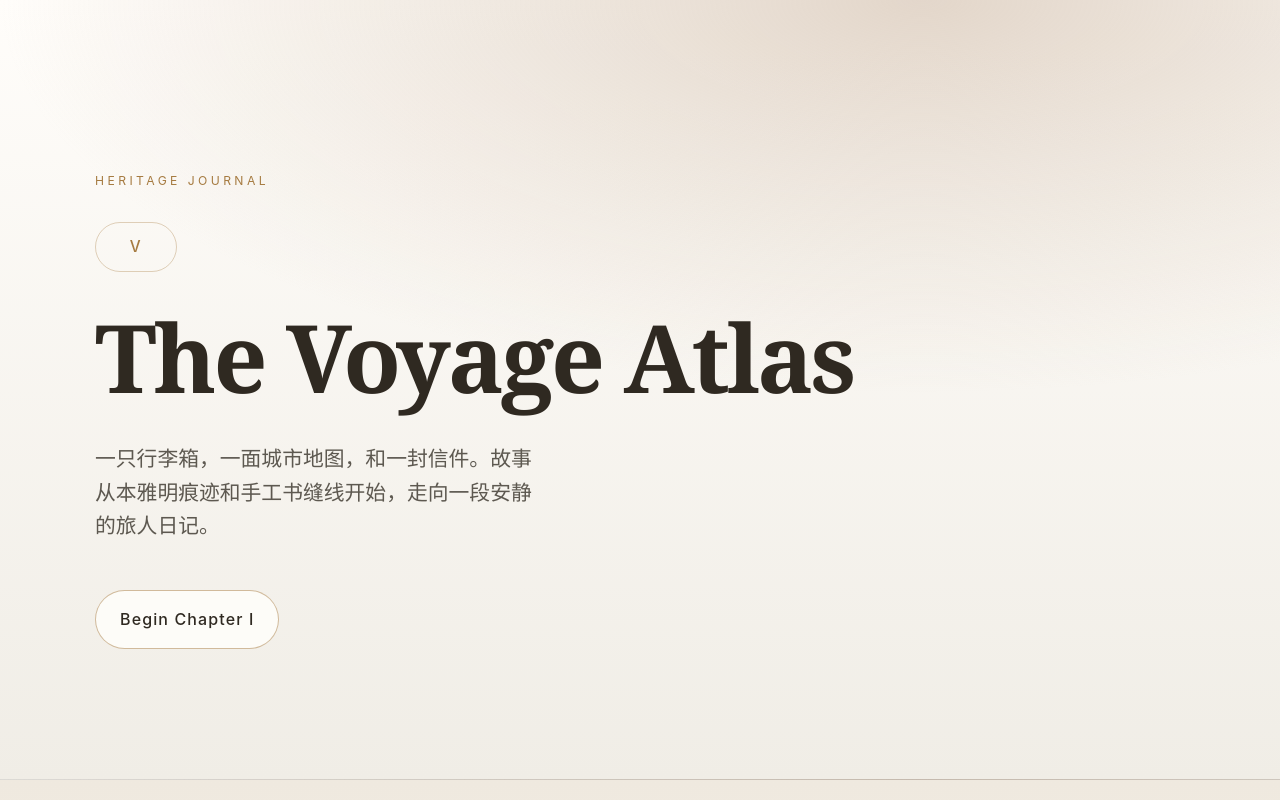
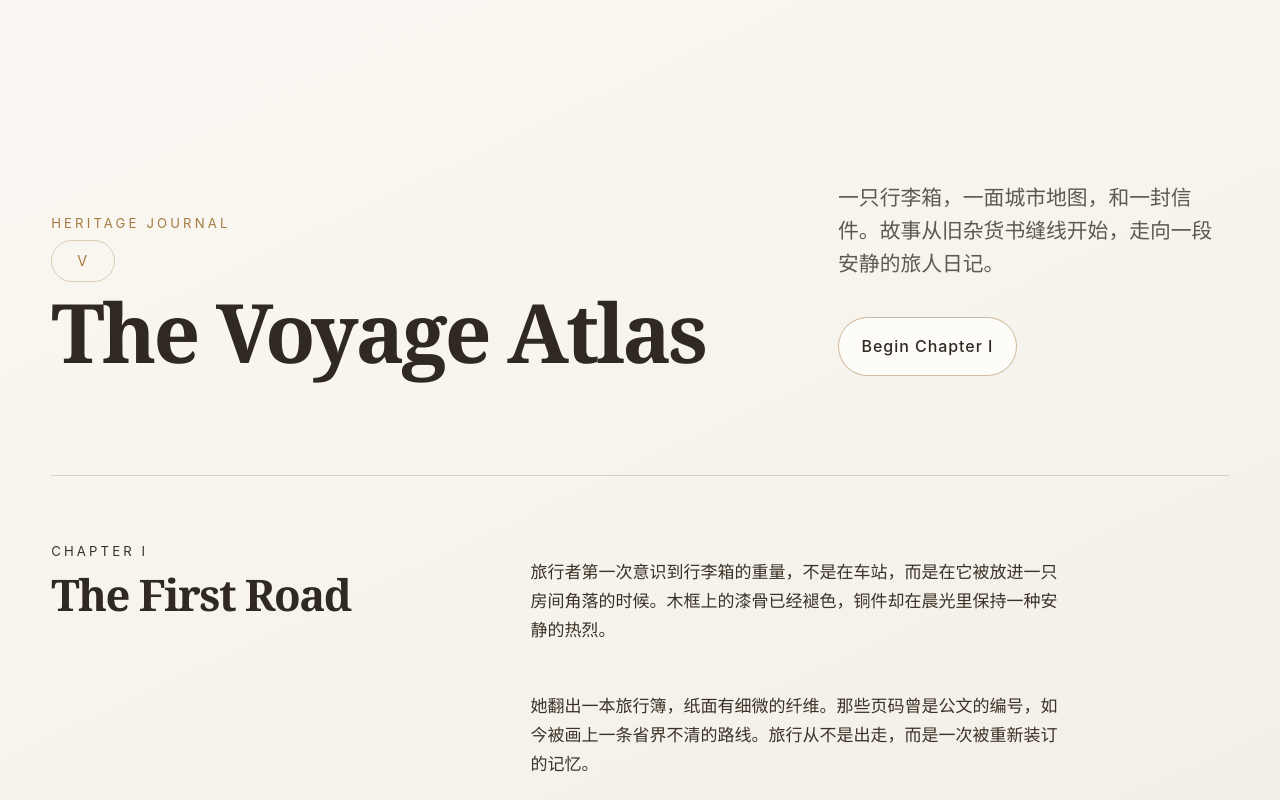
Before and after one commit to zhao6300/skills, a plain HTML site: page examples/story-lv/index.html in a window 1280 px wide. Shown: the top 800 px of the page. Drawn offline with Linux system fonts and the light colour scheme.

Commit message:
polish: align LV story layout

```diff
--- a/examples/story-lv/index.html
+++ b/examples/story-lv/index.html
@@ -9,32 +9,45 @@
   <body>
     <main id="top">
       <header class="hero">
+        <div class="hero-grid">
+          <div class="hero-intro">
             <p class="eyebrow">Heritage Journal</p>
             <div class="mark" aria-hidden="true"><span>V</span></div>
             <h1>The Voyage Atlas</h1>
+          </div>
+          <div class="hero-support">
             <p class="lede">
-          一只行李箱，一面城市地图，和一封信件。故事从本雅明痕迹和手工书缝线开始，走向一段安静的旅人日记。
+              一只行李箱，一面城市地图，和一封信件。故事从旧杂货书缝线开始，走向一段安静的旅人日记。
             </p>
             <a class="cta" href="#chapter-i">Begin Chapter I</a>
+          </div>
+        </div>
       </header>
 
       <section id="chapter-i" class="chapter">
-        <article class="chapter-card">
+        <div class="chapter-grid">
+          <div class="chapter-meta">
             <p class="chapter-label">Chapter I</p>
             <h2>The First Road</h2>
+          </div>
+          <div class="chapter-body">
             <p>
               旅行者第一次意识到行李箱的重量，不是在车站，而是在它被放进一只房间角落的时候。木框上的漆骨已经褪色，铜件却在晨光里保持一种安静的热烈。
             </p>
             <p>
               她翻出一本旅行簿，纸面有细微的纤维。那些页码曾是公文的编号，如今被画上一条省界不清的路线。旅行从不是出走，而是一次被重新装订的记忆。
             </p>
-        </article>
+          </div>
+        </div>
       </section>
 
       <section id="chapter-ii" class="chapter">
-        <article class="chapter-card">
+        <div class="chapter-grid">
+          <div class="chapter-meta">
             <p class="chapter-label">Chapter II</p>
             <h2>The Letter and the Atlas</h2>
+          </div>
+          <div class="chapter-body">
             <p>
               第二天她把一封信从圆花窗塞进阁楼的旧布包。纸上只有四个词：Substance, Rhythm, Rest, Return.
             </p>
@@ -44,17 +57,25 @@
             <p class="blockquote">
               “行囊要有边界，故事也要有边界。没有边界的地方，装不下真正重要的东西。”
             </p>
-        </article>
+          </div>
+        </div>
       </section>
 
       <section id="chapter-iii" class="chapter">
-        <article class="chapter-card">
+        <div class="chapter-grid">
+          <div class="chapter-meta">
             <p class="chapter-label">Chapter III</p>
             <h2>A Quiet Return</h2>
+          </div>
+          <div class="chapter-body">
             <p>
-            城市渐次退后，车站的灯影成为第一层。她把旅行簿合上时，不再急着寻找下一站，而是先合手擦净铜饰上的霜。故事在这里停下，不完全是因为终点，而是因为她终于学会了如何面对安静的重量。
+              城市渐次退后，车站的灯影成为第一层。她把旅行簿合上时，不再急着寻找下一站。
             </p>
-        </article>
+            <p>
+              那只行李箱重新变轻，因为重要的事情已经被读完。故事在这里收尾：他终于学会了如何面对安静的重量。
+            </p>
+          </div>
+        </div>
       </section>
 
       <footer class="site-footer">
--- a/examples/story-lv/styles.css
+++ b/examples/story-lv/styles.css
@@ -12,100 +12,114 @@
 }
 
 * { box-sizing: border-box; }
+
 html { scroll-behavior: smooth; }
+
 body {
   margin: 0;
   color: var(--ink);
   font-family: var(--serif);
   font-size: 17px;
-  line-height: 1.75;
+  line-height: 1.72;
   background: linear-gradient(155deg, #fbf8f3, var(--ivory) 48%, var(--paper));
 }
 
 main {
-  min-height: 100vh;
+  max-inline-size: min(1240px, calc(100% - clamp(48px, 8vw, 160px)));
+  margin-inline: auto;
+  padding-block: clamp(48px, 8vw, 96px) clamp(48px, 8vw, 96px);
   display: grid;
-  grid-template-rows: auto 1fr auto;
+  gap: clamp(28px, 4vw, 72px);
 }
 
 .hero {
-  min-height: min(100svh, 780px);
-  padding: clamp(64px, 12vw, 128px) clamp(28px, 10vw, 95px) clamp(40px, 9vw, 100px);
-  background:
-    radial-gradient(100% 70% at 72% 0%, color-mix(in srgb, var(--wheat) 72%, transparent), transparent 72%),
-    linear-gradient(180deg, #fffdfa, #f0ede6);
+  padding-block: clamp(32px, 5vw, 64px) clamp(24px, 4vw, 48px);
+}
+
+.hero-grid {
   display: grid;
-  align-content: center;
-  gap: 1.4rem;
-  border-bottom: var(--thin);
+  grid-template-columns: minmax(0, 1.85fr) minmax(0, 1fr);
+  gap: clamp(24px, 5vw, 64px);
+  align-items: end;
+}
+
+.hero-intro {
+  display: grid;
+  gap: .35rem;
+}
+
+.hero-support {
+  display: grid;
+  gap: 1rem;
+  align-content: end;
 }
 
 .eyebrow,
 .chapter-label {
+  margin: 0;
+  color: var(--brass);
   font-family: var(--sans);
-  letter-spacing: .28em;
+  font-size: .82rem;
+  letter-spacing: .24em;
   text-transform: uppercase;
-  font-size: .76rem;
-  color: var(--brass);
-  margin-bottom: .2rem;
 }
 
 .mark {
-  margin: .3rem 0 .7rem;
-  min-inline-size: 82px;
-  max-inline-size: 82px;
-  padding: .69rem 0 .66rem;
+  inline-size: 64px;
+  padding-block: .46rem;
   border: 1px solid color-mix(in srgb, var(--brass) 34%, transparent);
   border-radius: 999px;
   text-align: center;
   color: var(--brass);
   font-family: var(--sans);
-  font-weight: 500;
-  font-size: .96rem;
+  font-size: .9rem;
   letter-spacing: .12em;
 }
 
 h1,
 h2 {
-  margin: 0 0 .75rem;
-  letter-spacing: -.032em;
+  margin: 0;
+  color: var(--ink);
+  letter-spacing: -.035em;
   line-height: 1.08;
+  font-weight: 600;
 }
 
 h1 {
-  font-size: clamp(2.6rem, 9vw, 5.9rem);
-  font-weight: 600;
+  font-size: clamp(3.2rem, 6.4vw, 5.6rem);
+}
+
+h2 {
+  font-size: clamp(2rem, 3.4vw, 2.9rem);
 }
 
 .lede {
-  max-width: 38ch;
-  margin: 0;
+  max-inline-size: 44ch;
   color: color-mix(in srgb, var(--ink) 77%, transparent);
-  font-size: clamp(1.05rem, 2.4vw, 1.3rem);
+  font-size: clamp(1.05rem, 2vw, 1.3rem);
   line-height: 1.6;
 }
 
 .cta {
   justify-self: start;
-  margin-top: 1.6rem;
-  padding: .9rem 1.5rem;
+  padding: .9rem 1.4rem;
   border: 1px solid color-mix(in srgb, var(--brass) 50%, transparent);
   border-radius: 999px;
+  background: #fdfcf8;
   color: var(--ink);
   text-decoration: none;
   font-family: var(--sans);
   font-size: 1rem;
   font-weight: 500;
-  letter-spacing: .07em;
-  background: #fdfcf8;
+  letter-spacing: .06em;
   transition: background-color 180ms ease, color 180ms ease, border-color 180ms ease;
 }
 
 .cta:hover,
 .cta:focus-within {
+  background: color-mix(in srgb, var(--brass) 92%, #000);
   border-color: var(--brass);
-  color: #3a3226;
-  background: color-mix(in srgb, var(--brass) 92%, #000);
+  color: #fffefc;
 }
 
 .cta:focus-visible,
@@ -114,40 +128,36 @@ h1 {
   outline-offset: 3px;
 }
 
-main > .chapter + .chapter {
+.chapter {
+  padding-block: clamp(32px, 5vw, 72px);
   border-top: var(--thin);
 }
 
-.chapter {
-  padding: clamp(30px, 6vw, 74px) clamp(16px, 8vw, 78px);
-  background: linear-gradient(180deg, #efe9df, #f6f2ea);
+.chapter-grid {
+  display: grid;
+  grid-template-columns: minmax(0, .76fr) minmax(0, 1.24fr);
+  gap: clamp(20px, 4vw, 56px);
+  align-items: start;
 }
 
-.chapter-card {
-  max-width: 760px;
-  margin: 0 auto;
-  padding: clamp(22px, 5.5vw, 46px);
-  border: 1px solid color-mix(in srgb, var(--brown) 26%, transparent);
-  border-radius: 4px;
-  background: color-mix(in srgb, #fff 92%, var(--ivory));
-  box-shadow: 0 20px 44px rgba(60, 45, 35, .075);
+.chapter-meta {
+  display: grid;
+  gap: .3rem;
+  align-content: start;
 }
 
-h2 {
-  font-size: clamp(1.9rem, 4vw, 3rem);
-  font-weight: 600;
-  color: #3a3226;
-  padding-top: .2rem;
+.chapter-label {
+  margin-bottom: .25rem;
+}
+
+.chapter-body {
+  display: grid;
+  gap: .75rem;
+  max-inline-size: 56ch;
 }
 
 .chapter p {
-  margin: 0 0 .8rem;
   color: #3a3226;
-  text-wrap: pretty;
-}
-
-.chapter p:last-child {
-  margin-bottom: 0;
 }
 
 .blockquote {
@@ -158,7 +168,7 @@ h2 {
 }
 
 .site-footer {
-  padding: clamp(34px, 6vw, 64px) clamp(20px, 10vw, 68px);
+  padding: clamp(28px, 4vw, 56px) clamp(24px, 4vw, 48px);
   background: #2e2721;
   color: #f7f2ec;
   font-family: var(--sans);
@@ -180,18 +190,26 @@ h2 {
   text-decoration-color: #f7f2ec;
 }
 
-@media (max-width: 560px) {
-  body {
-    font-size: 16px;
-    line-height: 1.72;
+@media (max-width: 760px) {
+  .hero-grid,
+  .chapter-grid {
+    grid-template-columns: minmax(0, 1fr);
+    gap: clamp(20px, 6vw, 32px);
   }
 
   .hero {
-    padding: 72px 22px 64px;
-    min-height: auto;
+    padding-block: 40px 24px;
   }
 
   .chapter {
-    padding: 36px 16px;
+    padding-block: 24px;
+  }
+
+  .mark {
+    margin-inline: 0;
+  }
+
+  body {
+    font-size: 16px;
   }
 }
```
Also changed, not shown: 1 other file. Lines whose indentation alone changed are shown as unchanged.
